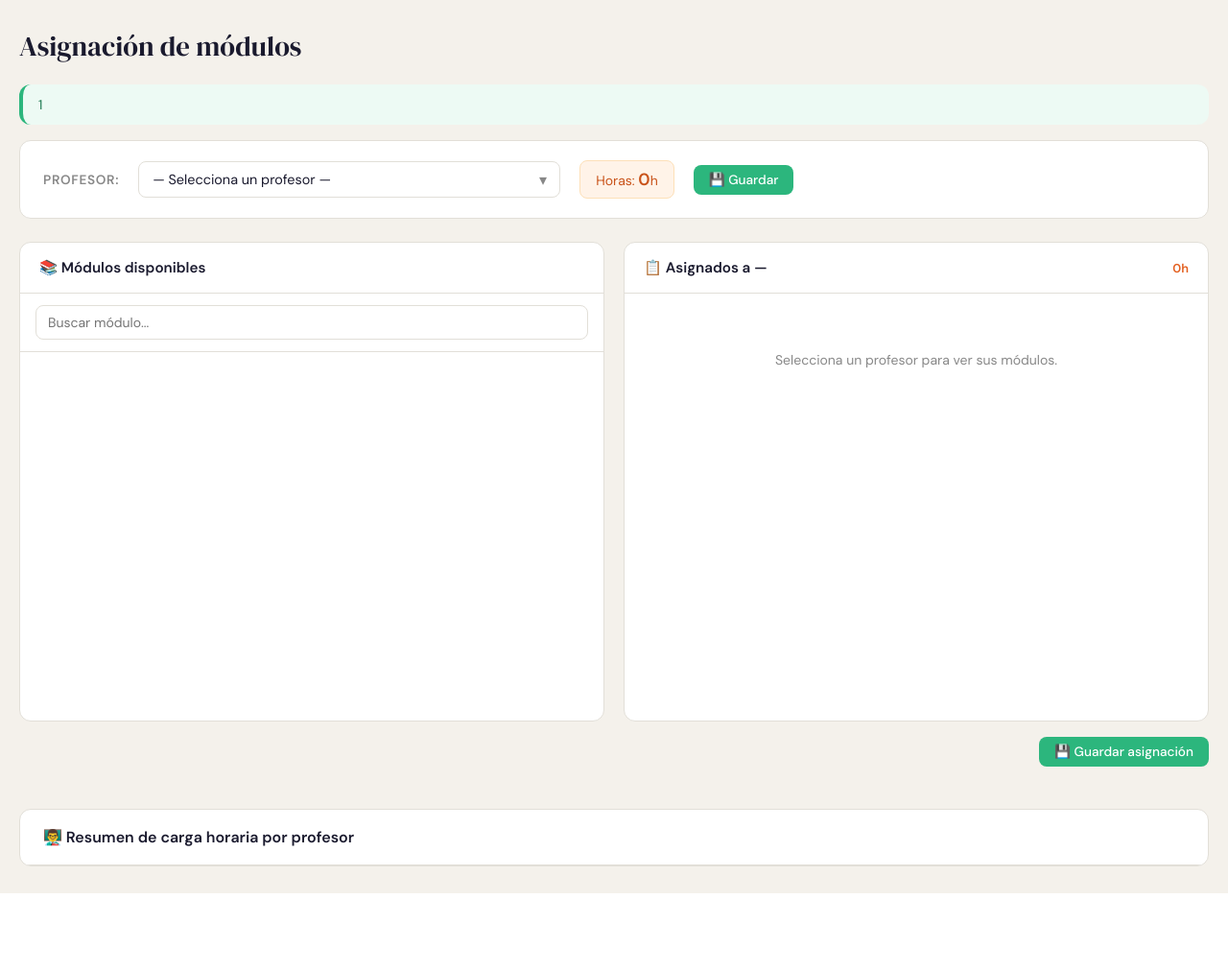
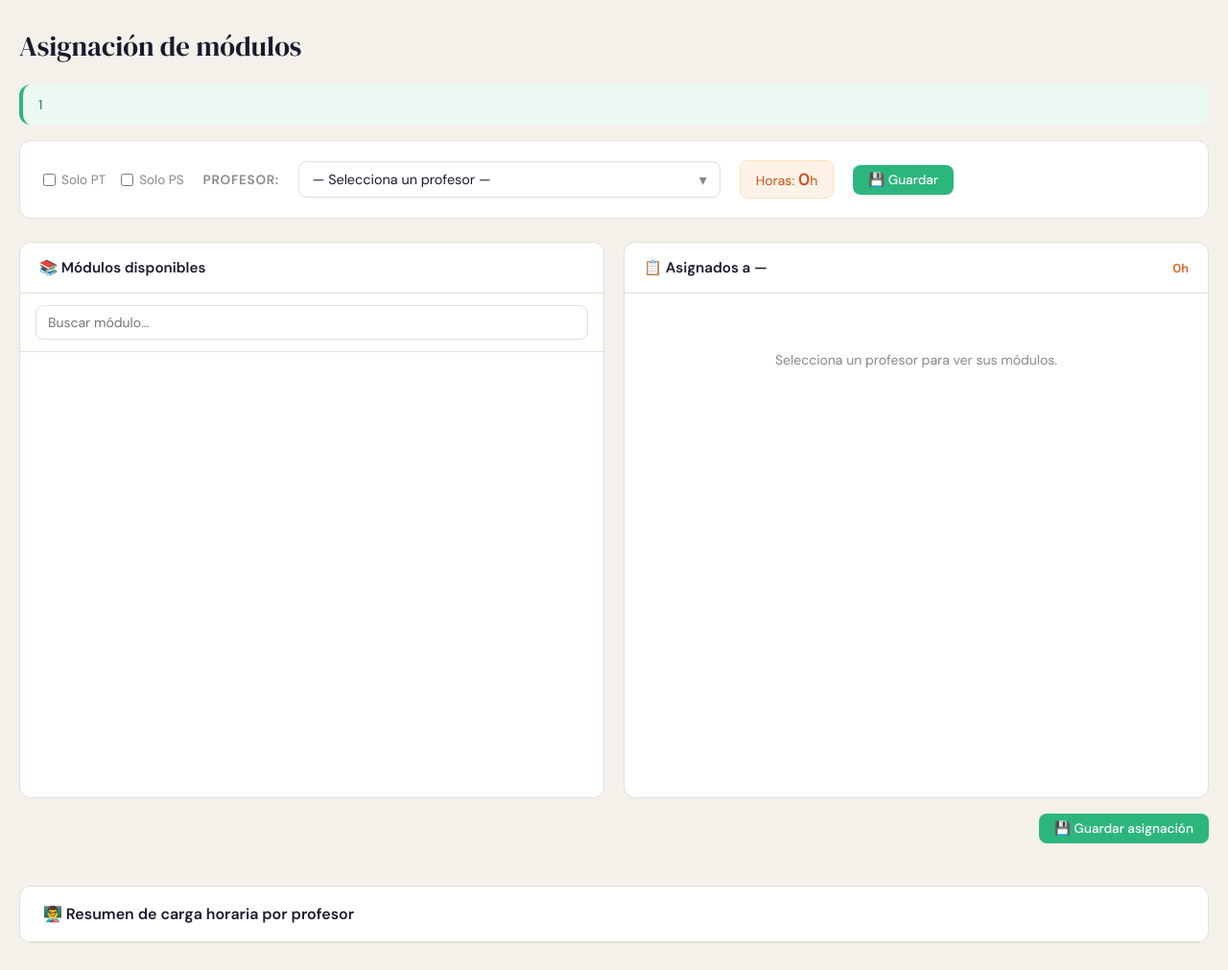
Before and after one commit to gaonaorozcovictor-debug/TFJ_Kevin_Edu-Vic, a PHP site: page /vistas/asignarModulos.php in a window 1280 px wide. Shown: the part 60-1071 px from the top of the page at 96% size. Before the commit the page ends 991 px from the top, so only its background shows below. Run offline with PHP 8.4, Linux system fonts and the light colour scheme; the template is opened without the code that fills it, so the values that code supplies are empty; the visitor is signed in with stand-in values (Sample User, id 1).

Commit message:
ultimos cambios

```diff
--- a/vistas/asignarModulos.php
+++ b/vistas/asignarModulos.php
@@ -137,7 +137,7 @@
   border-radius: var(--radius);
   display: flex;
   flex-direction: column;
-    min-height: 500px;
+  height: calc(100vh - 220px); /* ajusta este valor */
 }
 
   .col-header {
@@ -308,8 +308,31 @@ $primerProfesor = !empty($profesoresConHoras) ? $profesoresConHoras[0] : null;
     <?php unset($_SESSION['error']); ?>
   <?php endif; ?>
 
+
+
   <!-- Selector de profesor -->
+
+
   <div class="selector-card">
+
+  <!-- AQUI PARA LO DEL CHECKBOX -->
+<div style="display:flex; gap:16px; align-items:center; flex-wrap:wrap; font-size:.85rem; color:var(--muted);">
+
+  <label style="display:flex; align-items:center; gap:6px; cursor:pointer;">
+    <input type="checkbox" id="filtroPT" onchange="filtrarProfesores()">
+    Solo PT
+  </label>
+
+  <label style="display:flex; align-items:center; gap:6px; cursor:pointer;">
+    <input type="checkbox" id="filtroPS" onchange="filtrarProfesores()">
+    Solo PS
+  </label>
+
+</div>
+
+
+
+
     <span class="selector-label">Profesor:</span>
     <div class="select-wrap">
       <select id="selectProfesor">
@@ -616,6 +639,49 @@ function mostrarToast(msg, tipo = 'ok') {
   clearTimeout(toastTimer);
   toastTimer = setTimeout(() => t.classList.remove('show'), 3500);
 }
+
+
+//PARA EL CHECKBOX
+function filtrarProfesores() {
+  const filtroPT = document.getElementById('filtroPT').checked;
+  const filtroPS = document.getElementById('filtroPS').checked;
+
+  const select = document.getElementById('selectProfesor');
+  const options = select.querySelectorAll('option');
+
+  options.forEach(opt => {
+    if (!opt.value) return; // saltar placeholder
+
+    const cat = (opt.dataset.categoria || '').toUpperCase();
+
+    const esPT = cat.includes('PT');
+    const esPS = cat.includes('PS');
+
+    let mostrar = true;
+
+    // lógica combinada
+    if (filtroPT && !filtroPS) {
+      mostrar = esPT;
+    }
+    else if (filtroPS && !filtroPT) {
+      mostrar = esPS;
+    }
+    else if (filtroPT && filtroPS) {
+      mostrar = esPT || esPS;
+    }
+    // si ninguno marcado -> mostrar todos
+
+    opt.style.display = mostrar ? '' : 'none';
+  });
+
+  // si el seleccionado queda oculto → reset
+  const selected = select.options[select.selectedIndex];
+  if (selected && selected.style.display === 'none') {
+    select.value = '';
+    cargarProfesor();
+  }
+}
+
 </script>
 </body>
 </html>
```
Lines whose indentation alone changed are shown as unchanged.
